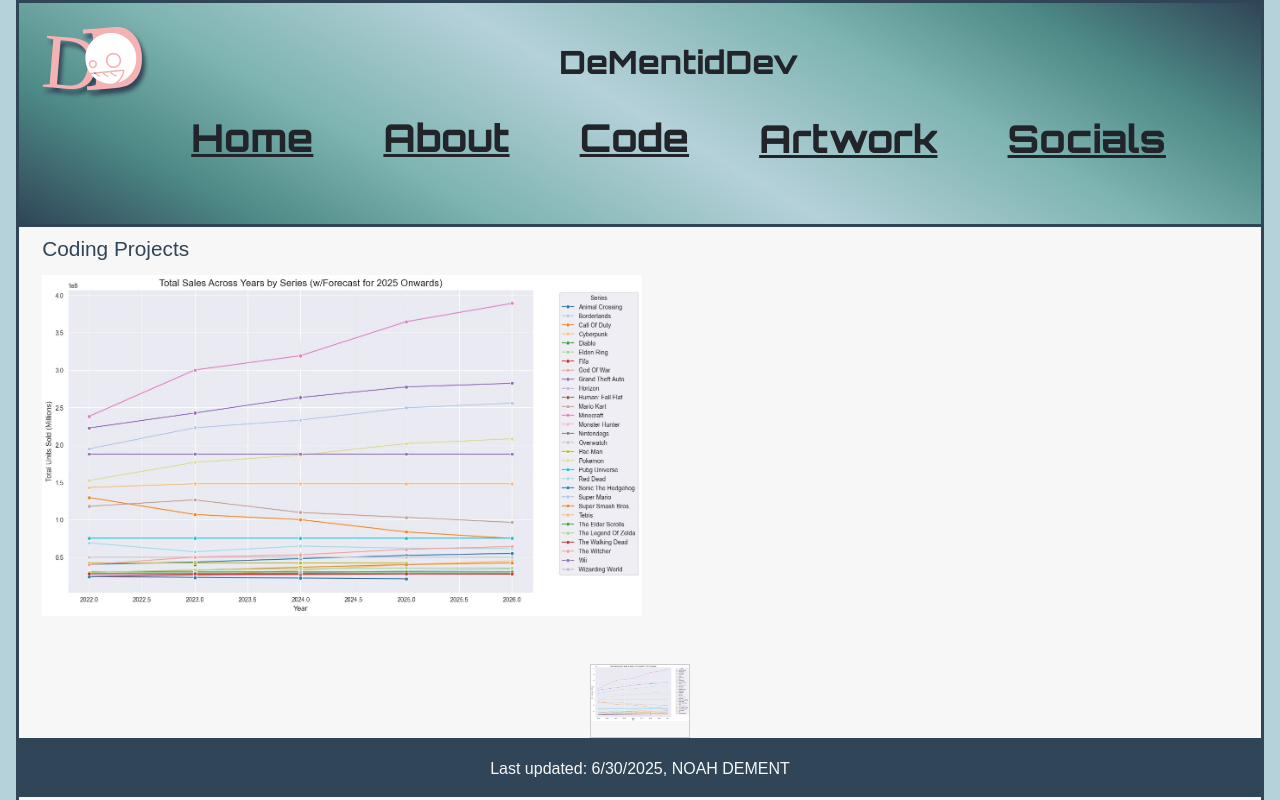
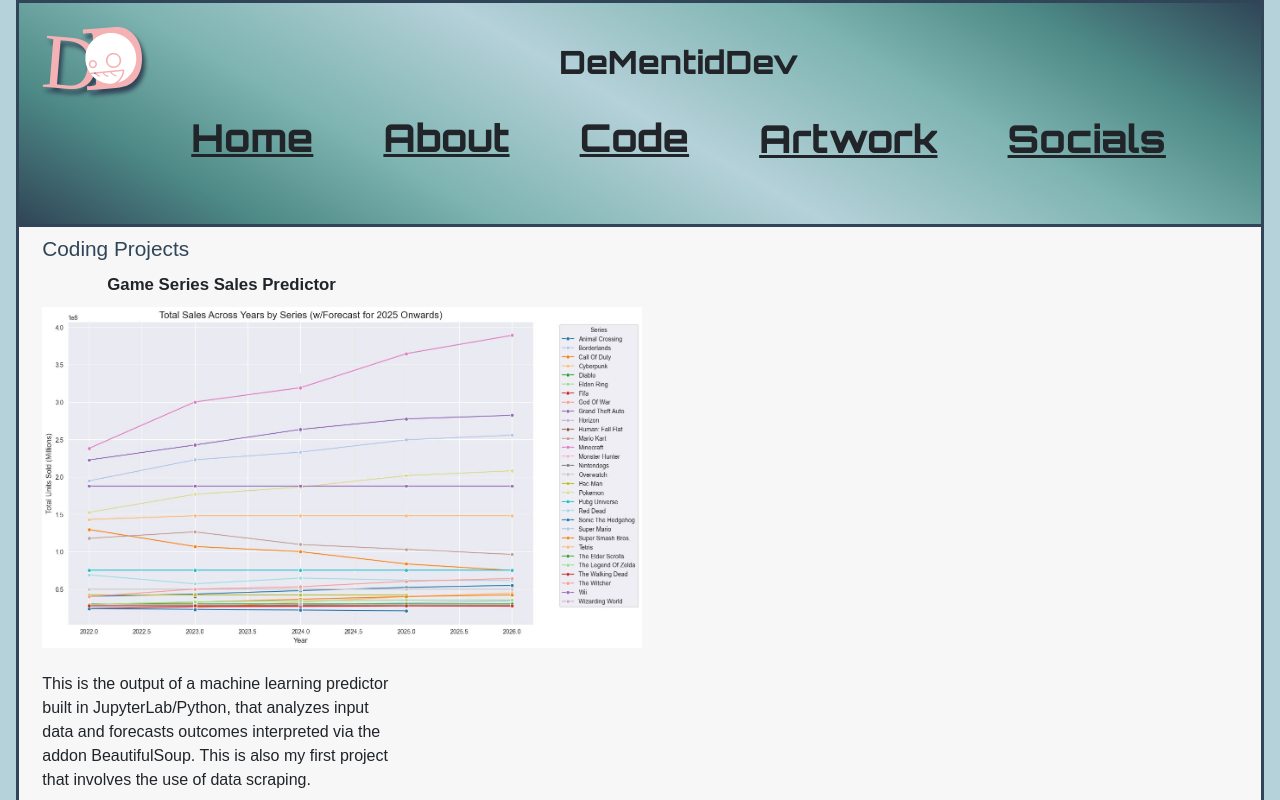
Before and after one commit to DeMentidDev/DeMentidDev.github.io, a React (Vite) app: page /code-gallery in a window 1280 px wide. Shown: the top 800 px of the page. Built offline with nearby package versions, Linux system fonts and the light colour scheme.

Commit message:
Code Gallery update

```diff
--- a/src/Pages/CodeGallery.tsx
+++ b/src/Pages/CodeGallery.tsx
@@ -4,7 +4,19 @@
 
 function CodePage() {
   const galleryItems = [
-    { src: "/images/Predictor.jpg" },
+    {
+      src: "/images/Predictor.jpg",
+      title: "Game Series Sales Predictor",
+      description:
+        "This is the output of a machine learning predictor built in JupyterLab/Python, that analyzes input data and forecasts outcomes interpreted via the addon BeautifulSoup. This is also my first project that involves the use of data scraping.",
+    },
+    {
+      src: "/images/Chatbot.png",
+      title: "Lancer Chatbot",
+      description:
+        "This is a website that uses an advanced language interpreter via python that takes the user's questions, looks for entries within the campus' IRB handbook (the bot's source material), and outputs a passage that applies to the given keywords best. I worked on backend through MongoDB, and assisted my two other partners when it came to connecting the chatbot to the website's backend, as well as sending that backend data to the frontend (website).",
+    },
+    // Add more items here as needed
   ];
 
   const [displayedItem, setDisplayedItem] = useState(galleryItems[0]);
@@ -18,13 +30,21 @@
         <div
           className="full-img"
           style={{
-            marginBottom: "2rem",
+            marginBottom: "1rem",
             textAlign: "center",
           }}
         >
+          <h3
+            style={{
+              fontWeight: "bold",
+            }}
+          >
+            {displayedItem.title}
+          </h3>
+
           <img
             src={displayedItem.src}
-            alt="Displayed"
+            alt={displayedItem.title}
             className="displayed-img"
             style={{
               width: "80vw",
@@ -33,6 +53,18 @@
               height: "auto",
             }}
           />
+
+          <p
+            style={{
+              marginTop: "0.5rem",
+              maxWidth: "600px",
+              marginLeft: "auto",
+              marginRight: "auto",
+              textAlign: "left",
+            }}
+          >
+            {displayedItem.description}
+          </p>
         </div>
 
         <div
@@ -50,18 +82,18 @@
               onClick={() => setDisplayedItem(item)}
               style={{
                 width: "20vw",
-                maxWidth: "100px",
-                minWidth: "50px",
+                maxWidth: "150px",
+                minWidth: "100px",
                 border: "1px solid #ccc",
                 cursor: "pointer",
-                overflow: "hidden",
+                padding: "0.5rem",
+                textAlign: "center",
+                backgroundColor: "#f9f9f9",
+                fontWeight:
+                  displayedItem.title === item.title ? "bold" : "normal",
               }}
             >
-              <img
-                src={item.src}
-                alt={`Thumbnail ${index + 1}`}
-                style={{ width: "100%", height: "auto" }}
-              />
+              {item.title}
             </div>
           ))}
         </div>
```
Also changed, not shown: public/images/Chatbot.png (added).
